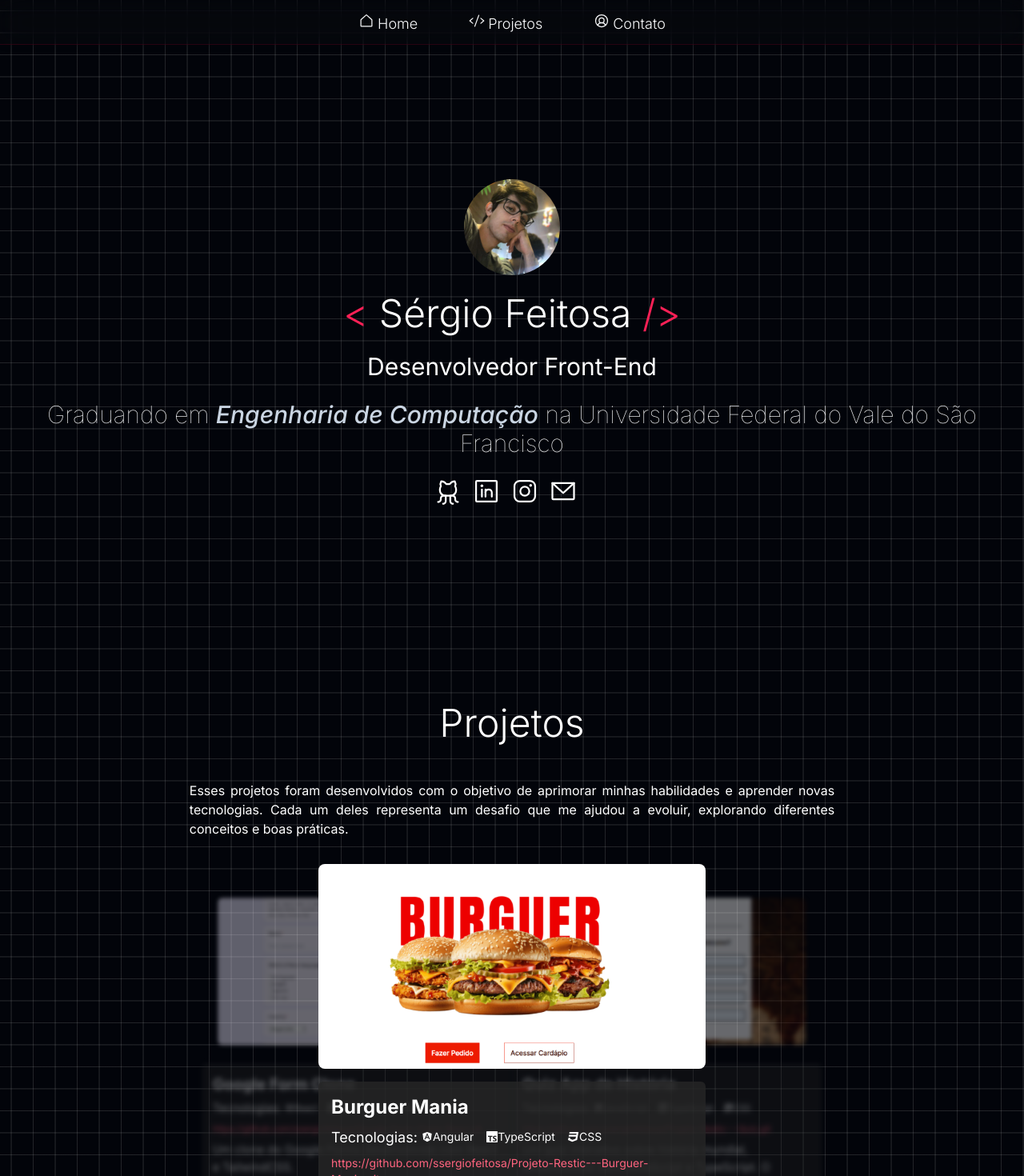
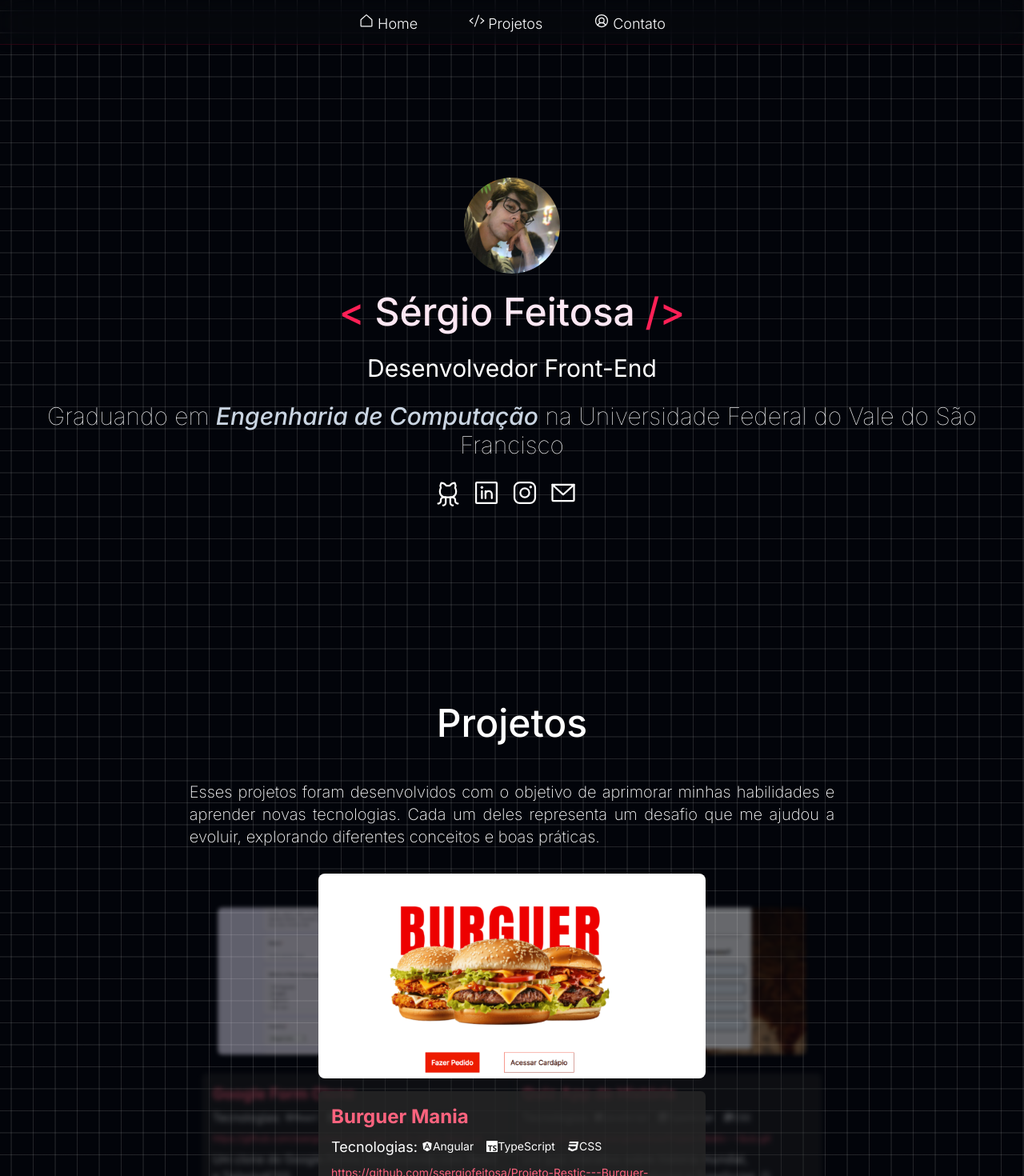
Before and after one commit to ssergiofeitosa/Portfolio, a React (Vite) app: page / in a window 1280 px wide. Shown: the top 1470 px of the page at 80% size. Built offline with nearby package versions, Linux system fonts and the light colour scheme.

Commit message:
chore:changed stylings on Hero

```diff
--- a/src/App.tsx
+++ b/src/App.tsx
@@ -13,7 +13,8 @@ function App() {
       title: "Burguer Mania",
       technologies: ["Angular", "TypeScript", "CSS"],
       description: "Um aplicativo de delivery de hambúrgueres desenvolvido com Angular e TypeScript.",
-      link:"https://github.com/ssergiofeitosa/Projeto-Restic---Burguer-Mania.git"
+      link:"https://github.com/ssergiofeitosa/Projeto-Restic---Burguer-Mania.git",
+      site:""
     },
     {
       id: "item-2",
@@ -21,7 +22,8 @@ function App() {
       title: "Quiz App de História",
       technologies: ["JavaScript", "TypeScript", "CSS"],
       description: "Um quiz interativo sobre história mundial, desenvolvido com JavaScript e TypeScript. O aplicativo inclui perguntas de múltipla escolha, um sistema de pontuação e feedback instantâneo.",
-      link:"https://github.com/ssergiofeitosa/Projeto-Restic---Quiz.git"
+      link:"https://github.com/ssergiofeitosa/Projeto-Restic---Quiz.git",
+      site:"https://projeto-restic-quiz-historia.vercel.app"
     },
     {
       id: "item-3",
@@ -29,7 +31,8 @@ function App() {
       title: "Google Form Clone",
       technologies: ["React", "TypeScript", "TailwindCSS"],
       description: "Um clone do Google Forms desenvolvido com React e TailwindCSS. ",
-      link:"https://github.com/ssergiofeitosa/Google-Form-Clone-React.git"
+      link:"https://github.com/ssergiofeitosa/Google-Form-Clone-React.git",
+      site:""
     },
   ];
 
--- a/src/components/Contact.tsx
+++ b/src/components/Contact.tsx
@@ -7,7 +7,7 @@ const Contact = () => {
       className=" min-h-[97%]  py-16 md:pt-16 w-full flex items-center justify-center mt-[60px] "
     >
       <div className="w-full max-w-screen-md px-4 py-8   drop-shadow-lg">
-        <h1 className="mb-4 text-5xl tracking-tight font-light  text-center text-white">
+        <h1 className="mb-4 text-5xl tracking-tight font-medium  text-center text-white">
           Contato
         </h1>
         <p className=" mb-8 lg:mb-16 font-extralight text-center text-white sm:text-xl">
--- a/src/components/Hero.tsx
+++ b/src/components/Hero.tsx
@@ -1,8 +1,12 @@
-
 // import profile from "../assets/profile.svg"
-import 'animate.css';
+import "animate.css";
 import eu from "/eu.jpeg";
-import { GithubLogo, LinkedinLogo, InstagramLogo,EnvelopeSimple } from "phosphor-react";
+import {
+  GithubLogo,
+  LinkedinLogo,
+  InstagramLogo,
+  EnvelopeSimple,
+} from "phosphor-react";
 const Hero = () => {
   return (
     <>
@@ -17,7 +21,7 @@ const Hero = () => {
           width={120}
           height={160}
         />
-        <h1 className="sm:text-5xl  font-light text-4xl  ">
+        <h1 className="sm:text-5xl  font-medium text-4xl text-pink-100 pb-1">
           <span className="text-rose-500">{"<"}</span> Sérgio Feitosa
           <span className="text-rose-500"> {"/>"}</span>
         </h1>
@@ -32,7 +36,7 @@ const Hero = () => {
           </span>{" "}
           na Universidade Federal do Vale do São Francisco
         </p>
-        <div className="flex gap-x-3 pr-4" >
+        <div className="flex gap-x-3 pr-4">
           {/* adicionar mais icones aqui */}
           <a
             href="https://github.com/ssergiofeitosa"
@@ -52,10 +56,16 @@ const Hero = () => {
             />
           </a>
           <a href="https://www.instagram.com/sergio_ffeitosa/" target="_blank">
-            <InstagramLogo className="hover:text-rose-500 transition duration-300" size={36}></InstagramLogo>
+            <InstagramLogo
+              className="hover:text-rose-500 transition duration-300"
+              size={36}
+            ></InstagramLogo>
           </a>
           <a href="mailto:fsfsegundo@hotmail.com " target="_blank">
-            <EnvelopeSimple className="hover:text-rose-500 transition duration-300" size={36}></EnvelopeSimple>
+            <EnvelopeSimple
+              className="hover:text-rose-500 transition duration-300"
+              size={36}
+            ></EnvelopeSimple>
           </a>
         </div>
       </section>
--- a/src/components/carousel/Carousel.tsx
+++ b/src/components/carousel/Carousel.tsx
@@ -9,6 +9,7 @@ interface Project {
   technologies: string[];
   description: string;
   link:string;
+  site:string;
 }
 
 interface CarouselProps {
@@ -51,12 +52,12 @@ const Carousel: React.FC<CarouselProps> = ({ projects }) => {
     >
       <div className="w-full max-w-6xl flex flex-col items-center">
         <div className="container mx-auto text-center mb-8 w-[85%] lg:w-[70%] ">
-          <h2 className="text-white text-5xl md:text-4xl lg:text-5xl font-light items-center">
+          <h2 className="text-white text-5xl  md:text-4xl lg:text-5xl font-medium items-center">
             Projetos
           </h2>
           <br />
           <br />
-          <p className="text-white text-justify">
+          <p className="text-white font-extralight sm:text-xl text-justify">
             Esses projetos foram desenvolvidos com o objetivo de aprimorar
             minhas habilidades e aprender novas tecnologias. Cada um deles
             representa um desafio que me ajudou a evoluir, explorando diferentes
@@ -110,11 +111,17 @@ const Carousel: React.FC<CarouselProps> = ({ projects }) => {
                         : "opacity-40 blur-xs"
                     }`}
                   >
-                    <h3 className="text-lg md:text-2xl  font-bold mb-2">
-                    {project.title}
+                    <h3 className="text-lg md:text-2xl font-bold mb-2">
+                      <a
+                        href={project.site} // Link do deploy
+                        target="_blank" // Abre o link em nova aba
+                        className="text-rose-400 hover:underline"
+                      >
+                        {project.title}
+                      </a>
                     </h3>
                     <p className="text-sm md:text-md mb-2">
-                      <span className="text-md md:text-lg"> Tecnologias:{" "}</span>
+                      <span className="text-md md:text-lg"> Tecnologias: </span>
                       {project.technologies.map((tech) => (
                         <span
                           key={tech}
@@ -126,11 +133,7 @@ const Carousel: React.FC<CarouselProps> = ({ projects }) => {
                       ))}
                     </p>
                     <h4 className="text-rose-400 text-sm mb-2 hover:underline hover:-scale-z-110">
-
-                      <a
-                        href={project.link}
-                        target="_blank"
-                      >
+                      <a href={project.link} target="_blank">
                         {project.link}
                       </a>
                     </h4>
```
